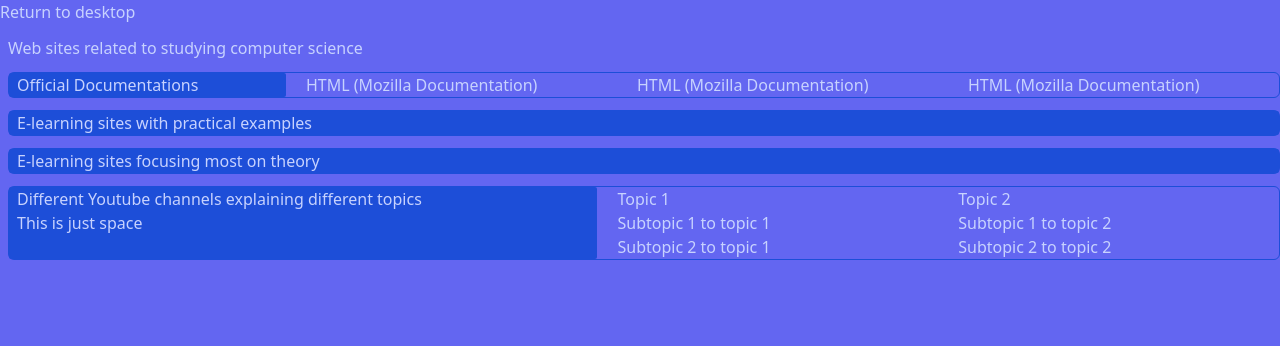
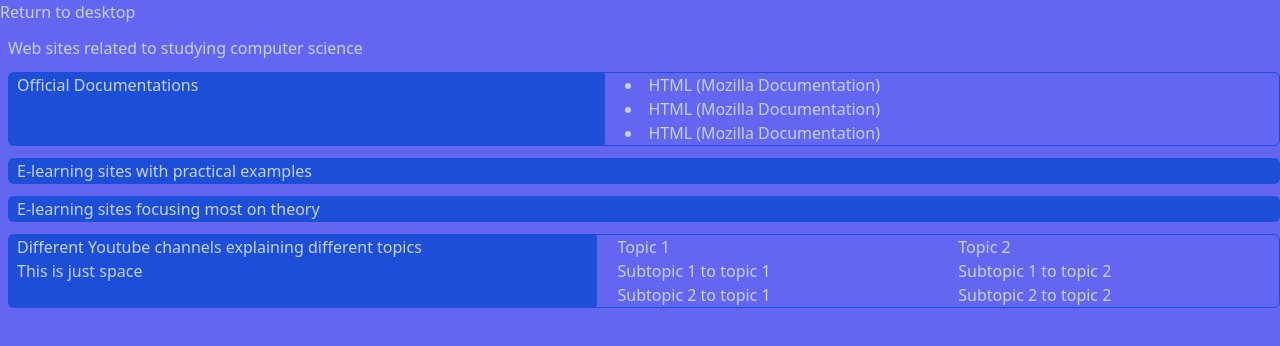
Before and after one commit to NicoSakuraStar/hobby-89ujoijiwjf39smc, a website: page help.html in a window 1280 px wide. Drawn offline with nearby package versions, Linux system fonts and the light colour scheme.

Commit message:
Included list and text hover in help.html

```diff
--- a/help.html
+++ b/help.html
@@ -10,9 +10,11 @@
 
     <div id="documentation" class="grid grid-flow-col gap-5 border border-blue-700 rounded-md">
       <h2 class="bg-blue-700 rounded-sm px-2">Official Documentations</h2>
-      <a href="https://developer.mozilla.org/en-US/docs/Web/HTML/Element" target="_blank">HTML (Mozilla Documentation)</a>
-      <a href="https://developer.mozilla.org/en-US/docs/Web/HTML/Element" target="_blank">HTML (Mozilla Documentation)</a>
-      <a href="https://developer.mozilla.org/en-US/docs/Web/HTML/Element" target="_blank">HTML (Mozilla Documentation)</a>
+      <div class="grid">
+        <li><a class="hover:text-white" href="https://developer.mozilla.org/en-US/docs/Web/HTML/Element" target="_blank">HTML (Mozilla Documentation)</a></li>
+        <li><a class="hover:text-white" href="https://developer.mozilla.org/en-US/docs/Web/HTML/Element" target="_blank">HTML (Mozilla Documentation)</a></li>
+        <li><a class="hover:text-white" href="https://developer.mozilla.org/en-US/docs/Web/HTML/Element" target="_blank">HTML (Mozilla Documentation)</a></li>
+      </div>
     </div>
 
     <div id="learning-practical" class="grid grid-flow-col gap-5 border border-blue-700 rounded-md ">
```
